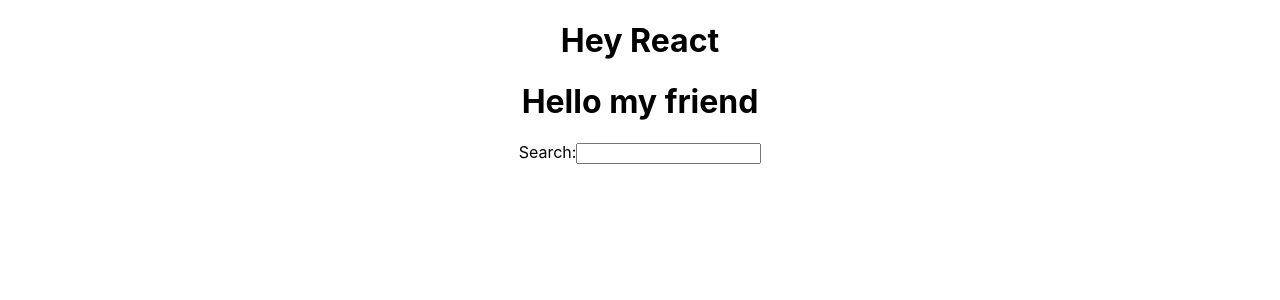
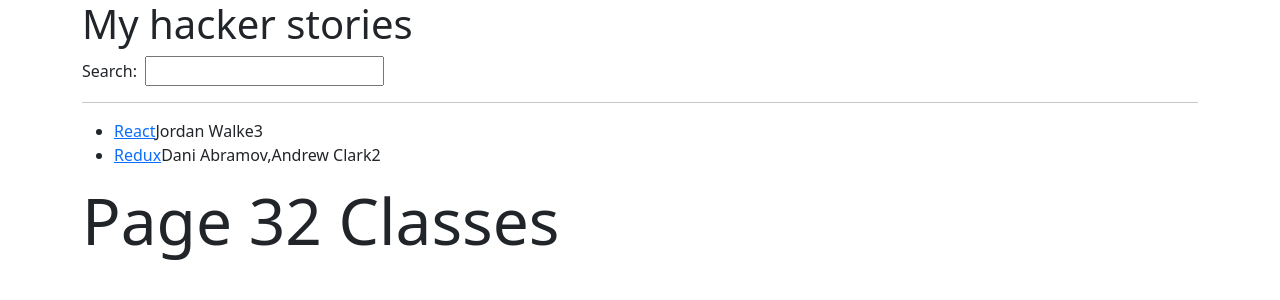
Before and after one commit to fstipo/rm08-hacker-stories, a React (Create React App) app: page / in a window 1280 px wide. Shown: the top 300 px of the page. Built offline with nearby package versions, Linux system fonts and the light colour scheme.

Commit message:
create components

```diff
--- a/package.json
+++ b/package.json
@@ -6,7 +6,9 @@
     "@testing-library/jest-dom": "^5.16.5",
     "@testing-library/react": "^13.4.0",
     "@testing-library/user-event": "^13.5.0",
+    "bootstrap": "^5.2.3",
     "react": "^18.2.0",
+    "react-bootstrap": "^2.6.0",
     "react-dom": "^18.2.0",
     "react-scripts": "5.0.1",
     "web-vitals": "^2.1.4"
--- a/src/App.js
+++ b/src/App.js
@@ -1,18 +1,17 @@
+import React from 'react';
 import './App.css';
+import List from './List';
+import Search from './Search';
 
-function App() {
-  const welcome = {
-    greeting: "Hey",
-    title: "React"
-  }
+const App = () => {
 
-  const getTitle = (title) => title
   return (
-    <div className="App">
-      <h1>{welcome.greeting} {welcome.title}</h1>
-      <h1>Hello {getTitle("my friend")}</h1>
-      <label htmlFor='search'>Search:</label>
-      <input id="search" type="text" />
+    <div className="container">
+      <h1>My hacker stories</h1>
+      <Search/>
+      <hr />
+    <List/>
+    <div className='display-3'>Page 32  Classes</div>
     </div>
   );
 }
--- /dev/null
+++ b/src/List.js
@@ -0,0 +1,18 @@
+import React from "react"
+import { list } from "./data/dataTemplate"
+
+const List = () => {
+    return (
+        <ul>
+            {list.map(item => <li key={item.ObjectID}>
+                <span>
+                    <a href={item.url}>{item.title}</a></span>
+                <span>{item.author}</span>
+                <span>{item.num_comments}</span>
+                <span>{item.num_points}</span>
+            </li>)}
+        </ul>
+    )
+}
+
+export default List
--- /dev/null
+++ b/src/Search.js
@@ -0,0 +1,12 @@
+import React from 'react'
+
+const Search = () => {
+    return (
+        <>
+            <label htmlFor='search' className='me-2'>Search:</label>
+            <input id="search" type="text" />
+        </>
+    )
+}
+
+export default Search
--- /dev/null
+++ b/src/data/dataTemplate.js
@@ -0,0 +1,17 @@
+export const list = [{
+    title: "React",
+    url: "https://reactjs.org/",
+    author: "Jordan Walke",
+    num_comments: 3,
+    points: 4,
+    ObjectID: 0,
+},
+{
+    title: "Redux",
+    url: "https://redux.js.org/",
+    author: "Dani Abramov,Andrew Clark",
+    num_comments: 2,
+    points: 5,
+    ObjectID: 1,
+},
+]
--- a/src/index.js
+++ b/src/index.js
@@ -3,6 +3,7 @@
 import './index.css';
 import App from './App';
 import reportWebVitals from './reportWebVitals';
+import 'bootstrap/dist/css/bootstrap.min.css';
 
 const root = ReactDOM.createRoot(document.getElementById('root'));
 root.render(
```
Also changed, not shown: 1 other file (tests, documents, lock files or other folders).
